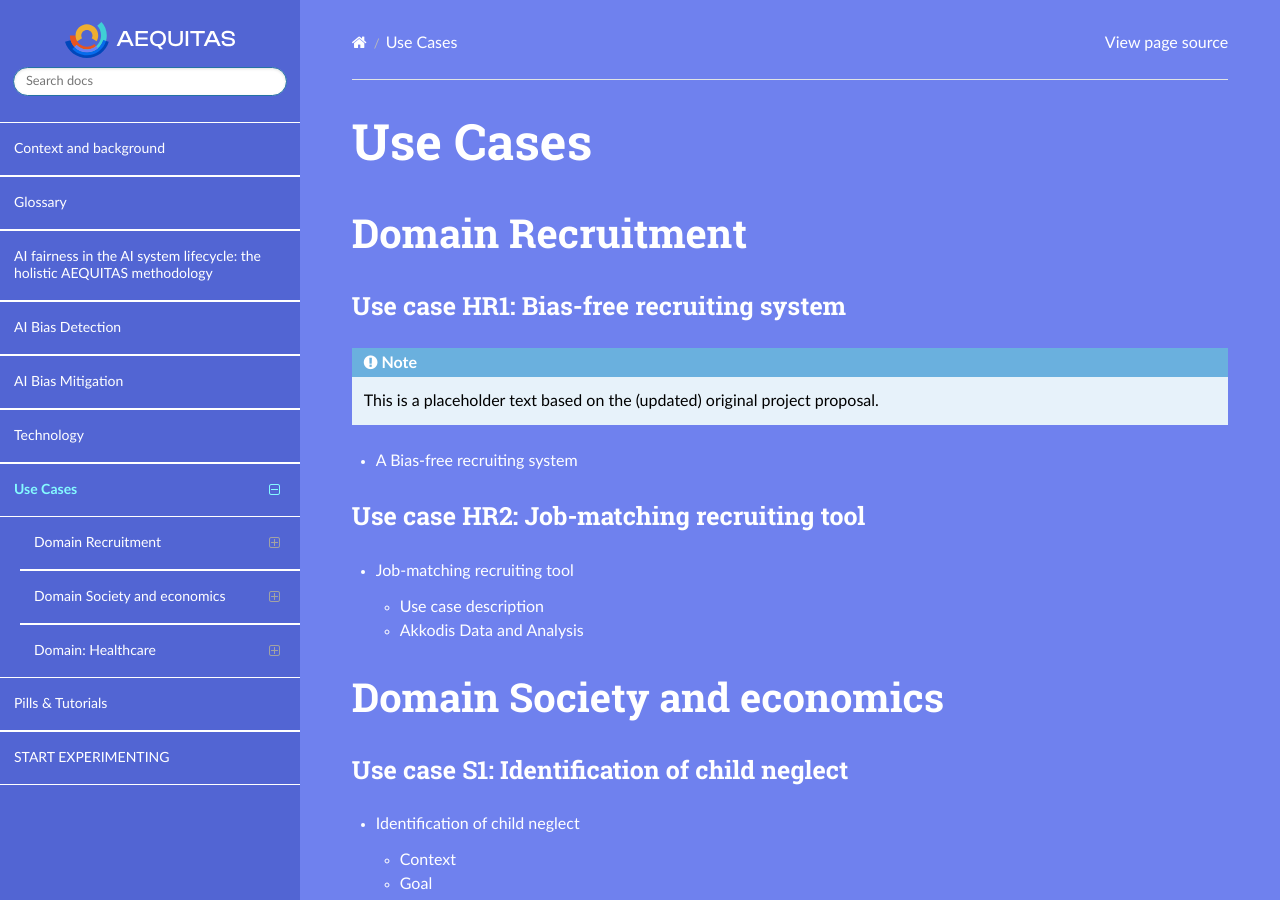
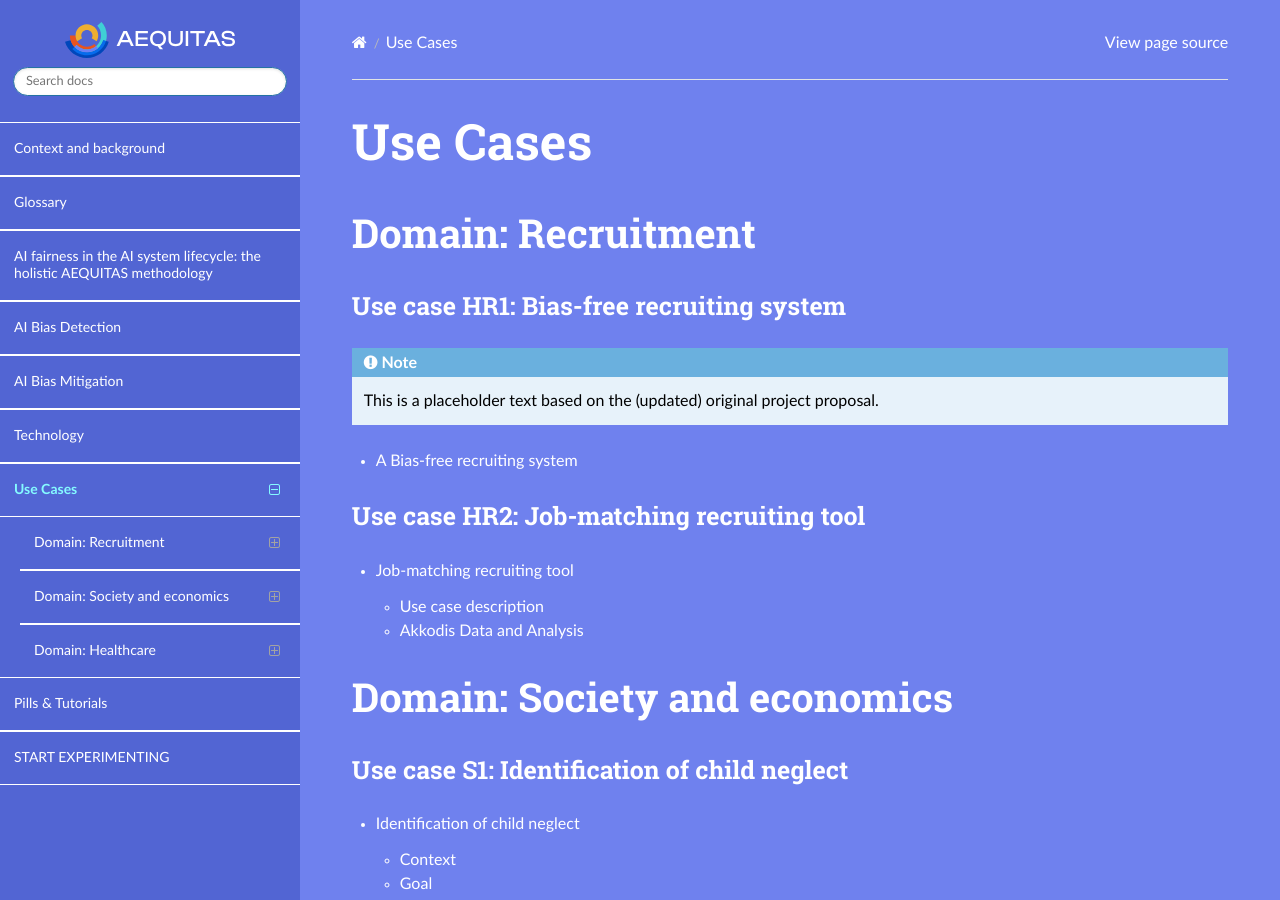
Before and after one commit to aequitas-aod/aequitas-home, a Sphinx documentation site: the page built from docs/source/usecases.rst, in a window 1280 px wide and 900 px high. Built offline with Sphinx 7.4.7 and the Read the Docs theme 3.1.0, drawn with Linux system fonts in a browser that asks for light colours; part of the change alters nothing that is shown.

```diff
--- a/docs/source/usecases.rst
+++ b/docs/source/usecases.rst
@@ -1,8 +1,8 @@
 Use Cases
 #########
 
-Domain Recruitment
-******************
+Domain: Recruitment
+********************
 
 Use case HR1: Bias-free recruiting system
 =========================================
@@ -25,8 +25,8 @@ Use case HR2: Job-matching recruiting tool
    usecase-hr2-akkodis
 
 
-Domain Society and economics
-****************************
+Domain: Society and economics
+*****************************
 
 Use case S1: Identification of child neglect
 ============================================
```
